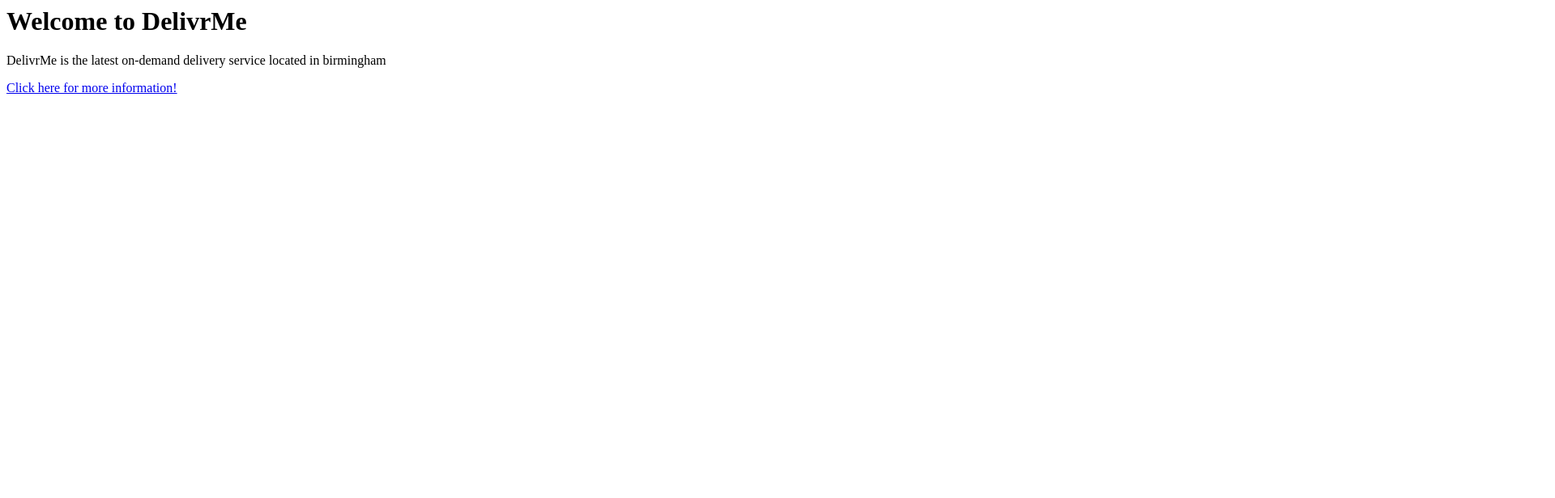
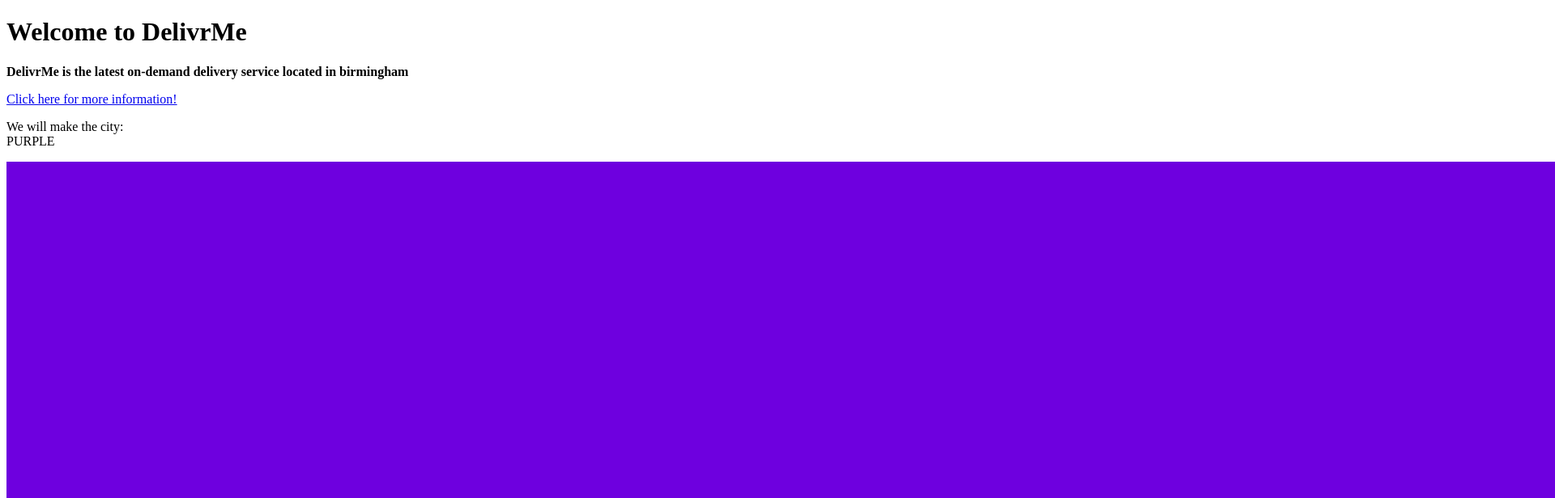
Before and after one commit to ZaynAmin/DelivrMe, a plain HTML site: page test.html in a window 1280 px wide. Shown: the top 616 px of the page at 81% size, 1920 px wide, since content can reach past the window. Drawn offline with Linux system fonts and the light colour scheme.

Commit message:
Added image and few elements

```diff
--- a/test.html
+++ b/test.html
@@ -1,3 +1,14 @@
+<!DOCTYPE html>
+<html>
+<head>
+	<title>DelivrMe</title>
+</head>
+<body>
 <h1>Welcome to DelivrMe</h1>
-<p>DelivrMe is the latest on-demand delivery service located in birmingham</p>
+<p><b>DelivrMe is the latest on-demand delivery service located in birmingham</b></p>
 <a href="https://support.delivrme.app/hc/en-gb" target="_blank" title="Head over to our website">Click here for more information!</a>
+<p>We will make the city:<br>
+PURPLE</p>
+<img src="img/primary.png">
+</body>
+</html>
```
Also changed, not shown: img/primary.png (added), 1 other file.
